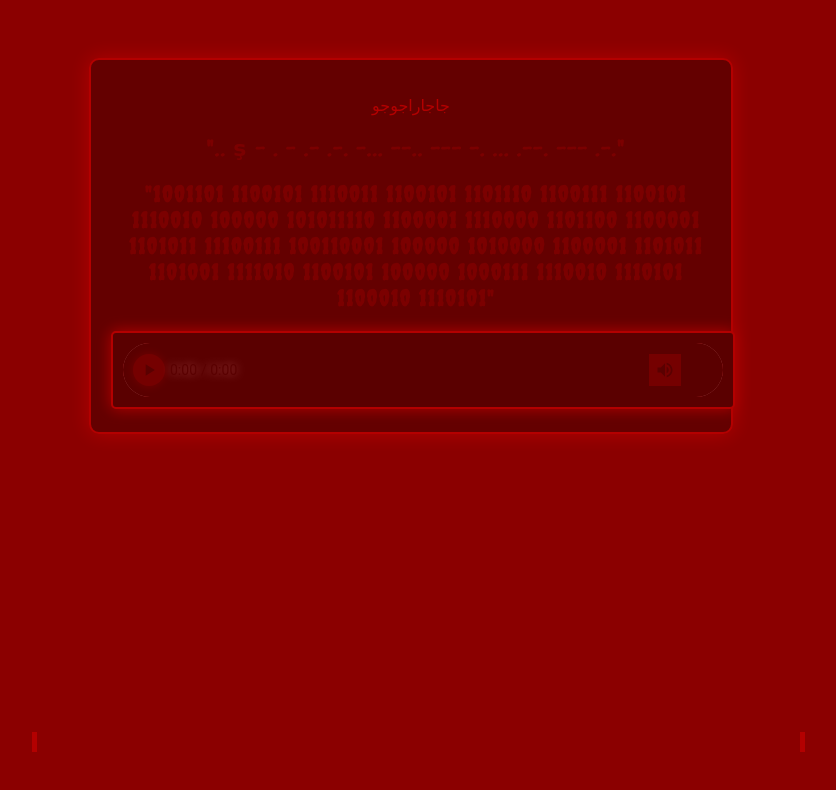
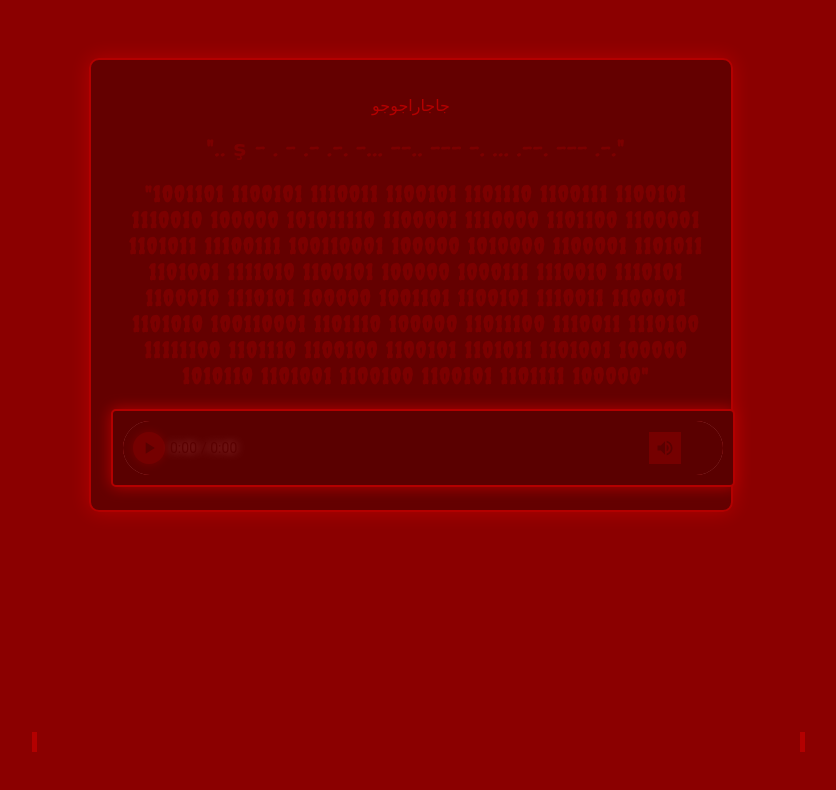
Before and after one commit to Nuricik/Gagaragogo, a plain HTML site: page special-octo-sniffle/index.html in a window 1280 px wide. Shown: the whole page, without its empty margins (224-1060 px from the left). Drawn offline with Linux system fonts and the light colour scheme.

Commit message:
Update index.html

```diff
--- a/special-octo-sniffle/index.html
+++ b/special-octo-sniffle/index.html
@@ -151,7 +151,7 @@
         </div>
 
         <div class="hidden-message">
-            "1001101 1100101 1110011 1100101 1101110 1100111 1100101 1110010 100000 101011110 1100001 1110000 1101100 1100001 1101011 11100111 100110001 100000 1010000 1100001 1101011 1101001 1111010 1100101 100000 1000111 1110010 1110101 1100010 1110101"
+            "1001101 1100101 1110011 1100101 1101110 1100111 1100101 1110010 100000 101011110 1100001 1110000 1101100 1100001 1101011 11100111 100110001 100000 1010000 1100001 1101011 1101001 1111010 1100101 100000 1000111 1110010 1110101 1100010 1110101 100000 1001101 1100101 1110011 1100001 1101010 100110001 1101110 100000 11011100 1110011 1110100 11111100 1101110 1100100 1100101 1101011 1101001 100000 1010110 1101001 1100100 1100101 1101111 100000"
         </div>
 
         <audio id="audioPlayer" controls>
```
